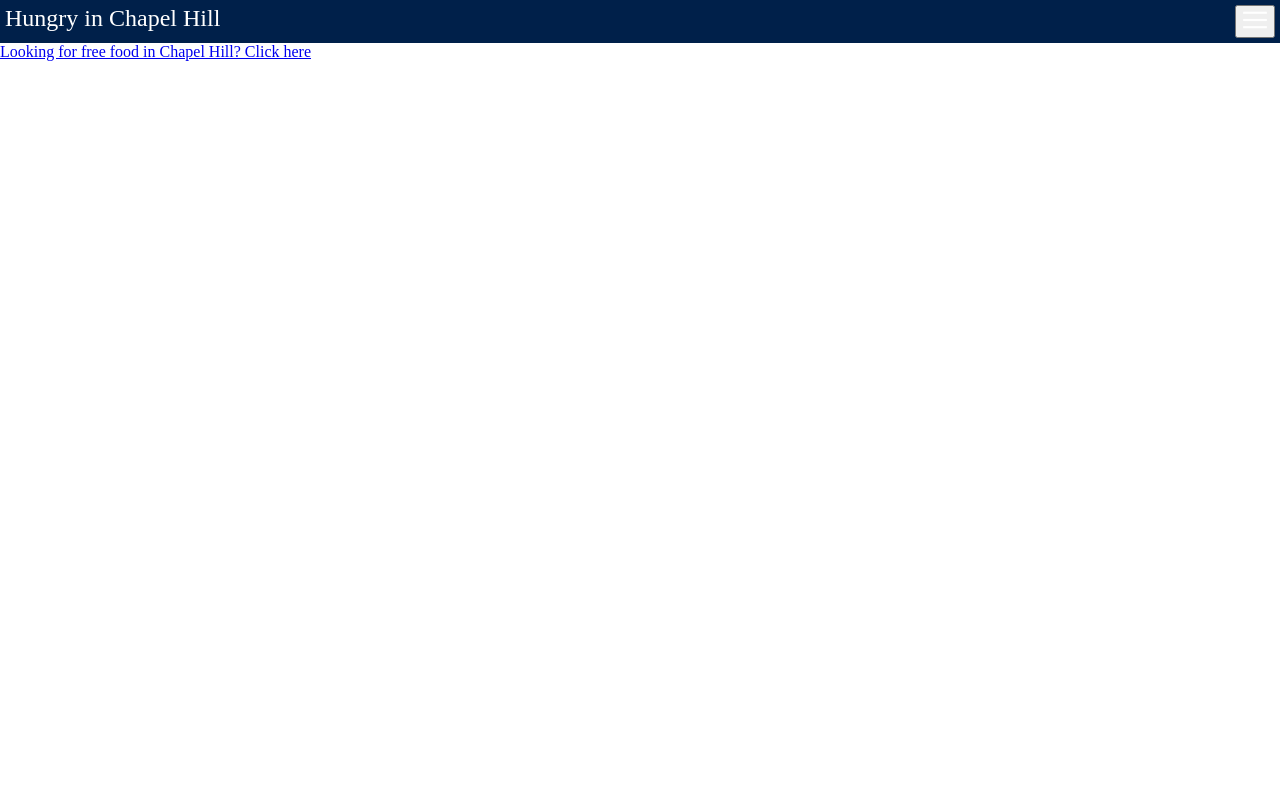
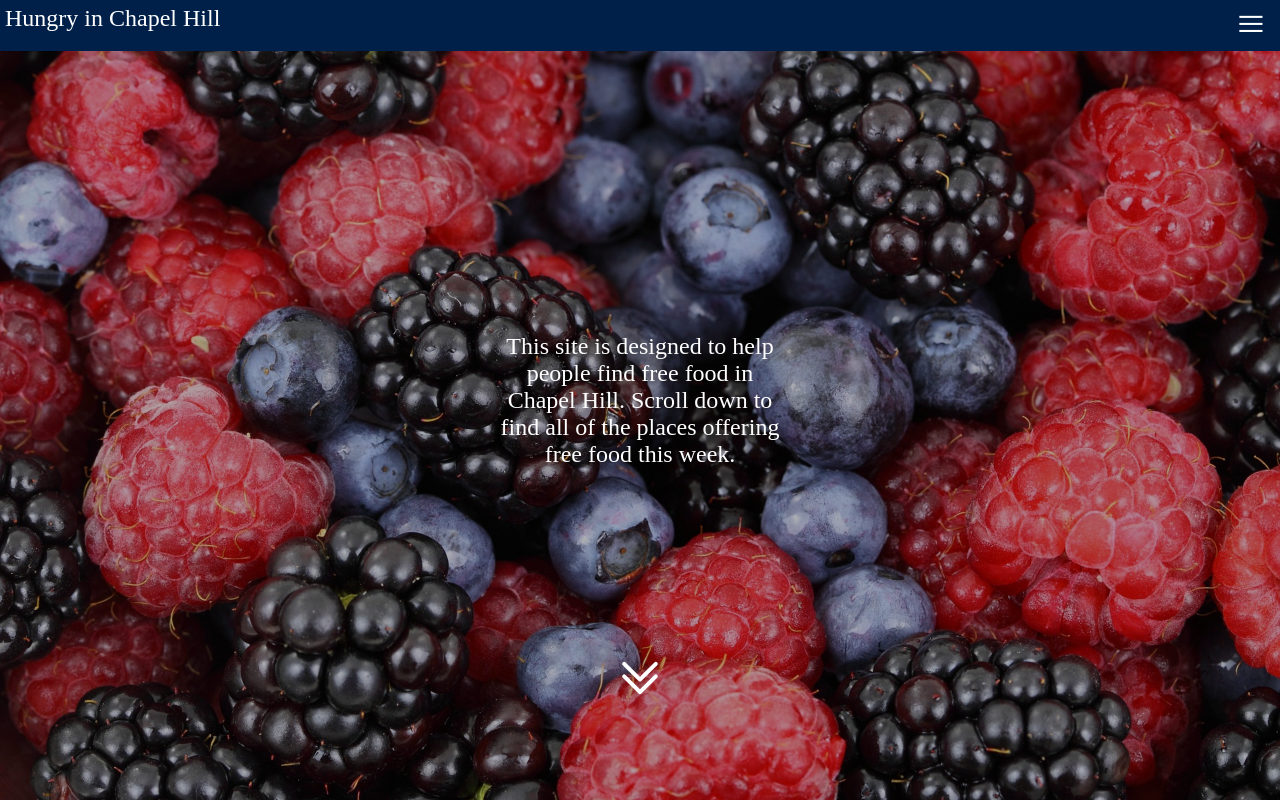
Before and after one commit to idk-code/hackathon2, a Flask app: template templates/index.html in a window 1280 px wide. Run offline with Flask 2, Linux system fonts and the light colour scheme; the template is opened without the code that fills it, so the values that code supplies are empty.

Commit message:
It is working

```diff
--- a/app.py
+++ b/app.py
@@ -1,8 +1,10 @@
 # Flask Setup
 from oauth2client.service_account import ServiceAccountCredentials
 import gspread
+from datetime import datetime
 from flask import Flask, jsonify, request, abort
 from flask import render_template
+from collections import OrderedDict
 app = Flask(__name__)
 
 # Google Sheets API Setup
@@ -17,17 +19,19 @@ gsheet = client.open("Hungry in Chapel Hill").sheet1
 # An example GET Route to get all reviews
 
 
-@app.route('/test')
-def all_reviews():
+
+@app.route("/")
+def index():
     print(gsheet.get_all_records())
-    return jsonify(gsheet.get_all_records())
-@app.route("/")
-def hello_world():
-    print(gsheet.get_all_records())
-    #print(gsheet.get_all_records()[0]['Timestamp'])
-    timestamps = []
+    myData = []
+    gsheet.sort((5, 'asc'))
     for x in gsheet.get_all_records():
-        timestamps.append(x['Timestamp'])
-    return render_template('index.html', test=timestamps)
+        #print(x['Date'])
+        myData.append(x)
+    return render_template('index.html', test=myData)
+
+@app.route('/about')
+def about():
+    return render_template('about.html')
 
 app.run()
--- a/css/index.css
+++ /dev/null
@@ -1,54 +0,0 @@
-* {
-    box-sizing: border-box;
-}
-html, body {
-    margin: 0;
-    padding: 0;
-}
-header {
-    width: 100%;
-    min-height: 100vh;
-    /*background-image: url(../images/berries-g5442f3a00_1920.jpg);*/
-}
-nav {
-    width: 100%;
-    display: flex;
-    background-color: rgb(0, 32, 74);
-    color: white;
-    padding: 5px;
-}
-nav #logo {
-    font-size: 1.5rem;
-}
-nav button {
-    margin-left: auto;
-}
-nav img {
-    width: 24px;
-    margin-right: auto;
-}
-nav ul {
-    position: absolute;
-    top: 0;
-    left: 0;
-    margin: 0;
-    padding: 0;
-    width: 100%;
-    height: 100%;
-    background-color: aquamarine;
-    text-align: center;
-}
-nav ul.hidden {
-    margin: 0;
-    padding: 0;
-    display: none;
-}
-nav ul li {
-    margin-top: 20%;
-    font-size: 5rem;
-    list-style-type: none;
-}
-nav a#contentLink {
-    padding: 8px;
-    border-radius: 8px;
-}
--- a/js/index.js
+++ /dev/null
@@ -1,8 +0,0 @@
-function toggle() {
-    var x = document.getElementById("links");
-    if (x.className == "hidden") {
-        x.className -= " hidden";
-    } else {
-        x.className = "hidden";
-    }
-}
--- /dev/null
+++ b/static/css/index.css
@@ -0,0 +1,113 @@
+* {
+    box-sizing: border-box;
+}
+html, body {
+    margin: 0;
+    padding: 0;
+}
+html {
+    scroll-behavior: smooth;
+}
+header {
+    display: flex;
+    justify-content: center;
+    align-items: center;
+    width: 100%;
+    min-height: 100vh;
+    text-align: center;
+    background-image: linear-gradient(rgba(0, 0, 0, 0.3), rgba(0, 0, 0, 0.3)), url(../images/berries-g5442f3a00_1920.jpg);
+    background-position: center center;
+    background-size: cover;
+    position: relative;
+}
+nav {
+    position: absolute;
+    top: 0;
+    width: 100%;
+    background-color: rgb(0, 32, 74);
+    color: white;
+    padding: 5px;
+    text-align: left;
+}
+nav #logo {
+    text-align: left;
+    font-size: 1.5rem;
+}
+nav button {
+    float: right;
+    background: none;
+    border: none;
+}
+nav img {
+    width: 36px;
+    margin-right: auto;
+}
+nav ul {
+    width: 100%;
+    margin: 0;
+    padding: 0;
+    text-align: center;
+    max-height: 0;
+    overflow: hidden;
+    transition: 0.5s;
+}
+nav ul.responsive {
+    max-height: 100px;
+}
+/*nav ul.hidden {
+    display: none;
+}*/
+nav ul li {
+    margin: 15px 0;
+    list-style-type: none;
+}
+nav ul li a {
+    text-decoration: none;
+    color: rgb(245, 144, 42);
+}
+header p {
+    color: white;
+    font-size: 1.5rem;
+    max-width: 300px;
+}
+header a#contentLink {
+    /*text-decoration: none;
+    padding: 8px;
+    border-radius: 8px;
+    color: rgb(249, 249, 249);
+    background-color: rgb(140, 14, 14);*/
+    color: white;
+    align-self: end;
+    position: absolute;
+    bottom: 100px;
+    text-decoration: none;
+}
+header a#contentLink img {
+    width: 36px;
+}
+
+section article {
+    width: 100%;
+    padding: 10px;
+    margin: 0 auto;
+    position: relative;
+    background-color: rgb(234, 222, 222);
+    border: 0.5px solid black;
+    /*border-radius: 6px;*/
+    font-family: Arial, Helvetica, sans-serif;
+    text-align: center;
+}
+section article div.hideDetails {
+    display: none;
+}
+section article button {
+    width: 100%;
+    /*position: absolute;
+    top: 0;
+    right: 6%;*/
+    color: orange;
+    font-size: 1rem;
+    background: none;
+    border: none;
+    cursor: pointer;
+}
--- /dev/null
+++ b/static/js/index.js
@@ -0,0 +1,19 @@
+function toggle() {
+    var x = document.getElementById("links");
+    if (x.className == "responsive") {
+        x.className -= " responsive";
+    } else {
+        x.className = "responsive";
+    }
+}
+
+function toggleDetails() {
+    var x = event.target.previousElementSibling
+    if (x.className == "hideDetails") {
+        x.className -= "hidden";
+        event.target.textContent = "Hide Details";
+    } else {
+        x.className = "hideDetails";
+        event.target.textContent = "More Details";
+    }
+}
--- a/templates/index.html
+++ b/templates/index.html
@@ -6,34 +6,46 @@
         <meta name="viewport" content="width=device-width, initial-scale=1.0">
         <title>Hungry in Chapel Hill</title>
         <link rel="stylesheet" href="https://cdnjs.cloudflare.com/ajax/libs/font-awesome/4.7.0/css/font-awesome.min.css">
-        <link rel="stylesheet" href="../css/index.css">
+        <link rel="stylesheet" href="../static/css/index.css">
     </head>
     <body>
         <header>
             <nav>
                 <span id="logo">Hungry in Chapel Hill</span>
-                <ul id="links" class="hidden">
-                    <li>About</li>
-                    <li>Post Food</li>
+                <button onclick="toggle()">
+                    <img src="../static/images/open-menu-6208.svg" alt="">
+                </button>
+                <ul id="links">
+                    <li><a href="about">About</a></li>
+                    <li><a href="https://docs.google.com/forms/d/e/1FAIpQLSf2CGm5C65ZkvtJZHuwc3sIFQKNkY2vlQIedi65BRqF1x3lmg/viewform?usp=sharing">Post Food</a></li>
                 </ul>
-                <button onclick="toggle()">
-                    <img src="../images/open-menu-6208.svg" alt="">
-                </button>
             </nav>
 
-            <a href="#content" id="contentLink">Looking for free food in Chapel Hill? Click here</a>
+            <p>This site is designed to help people find free food in Chapel Hill. Scroll down to find all of the places offering free food this week.</p>
+            <a href="#content" id="contentLink"><img src="../static/images/double-arrow-down-14212.svg" alt=""></a>
         </header>
 
         <section id="content">
             {%for i in test%}
 
-            <li>{{i}}</li>
+            <article>
+                <h2>{{i['Name of Organization/Event']}}</h2>
+                <P>{{i['Days of Operation']}} | <b>{{i['Time']}}</b></P>
+
+                <div id="details" class="hideDetails">
+                    <p>{{i['Address']}}</p>
+                    <p>{{i['List of Food Options, Additional Information']}}</p>
+                    <p>{{i['Phone Number']}}</p>
+                </div>
+                <button onclick="toggleDetails()">More Details</button>
+            </article>
+
             {%endfor%}
         </section>
         <!--<form action="test" method="post">
             <input type="text" name="name" id="name">
             <input type="submit" value="Submit" />
         </form>-->
-        <script src="../js/index.js"></script>
+        <script src="../static/js/index.js"></script>
     </body>
 </html>
```
Also changed, not shown: templates/about.html (added, +12 -0 lines), images/college-g565dea81c_1920.jpg (deleted), static/images/berries-g5442f3a00_1920.jpg (renamed from images/berries-g5442f3a00_1920.jpg), static/images/double-arrow-down-14212.svg (added), static/images/open-menu-6208.svg, 1 other file.
